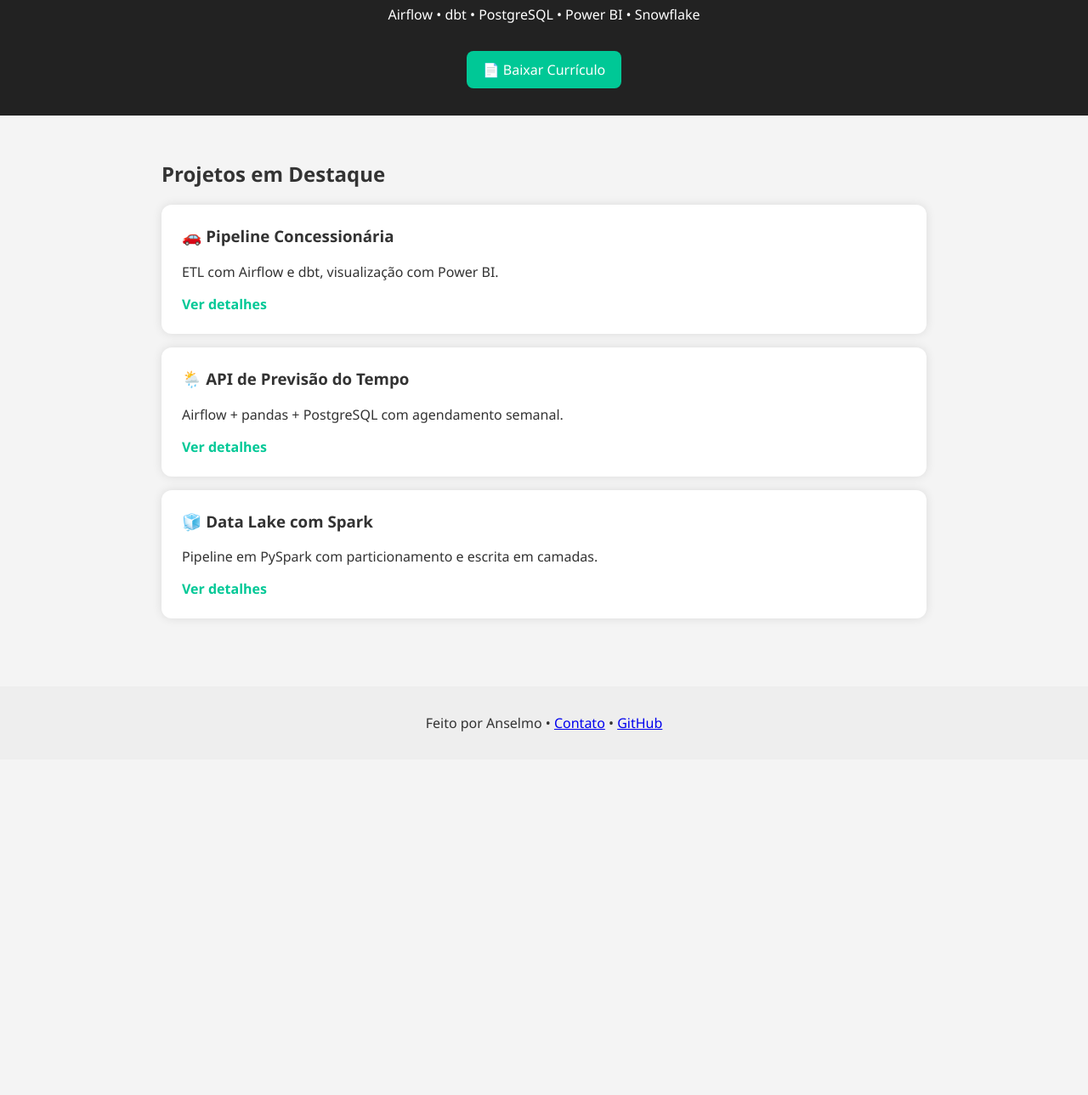
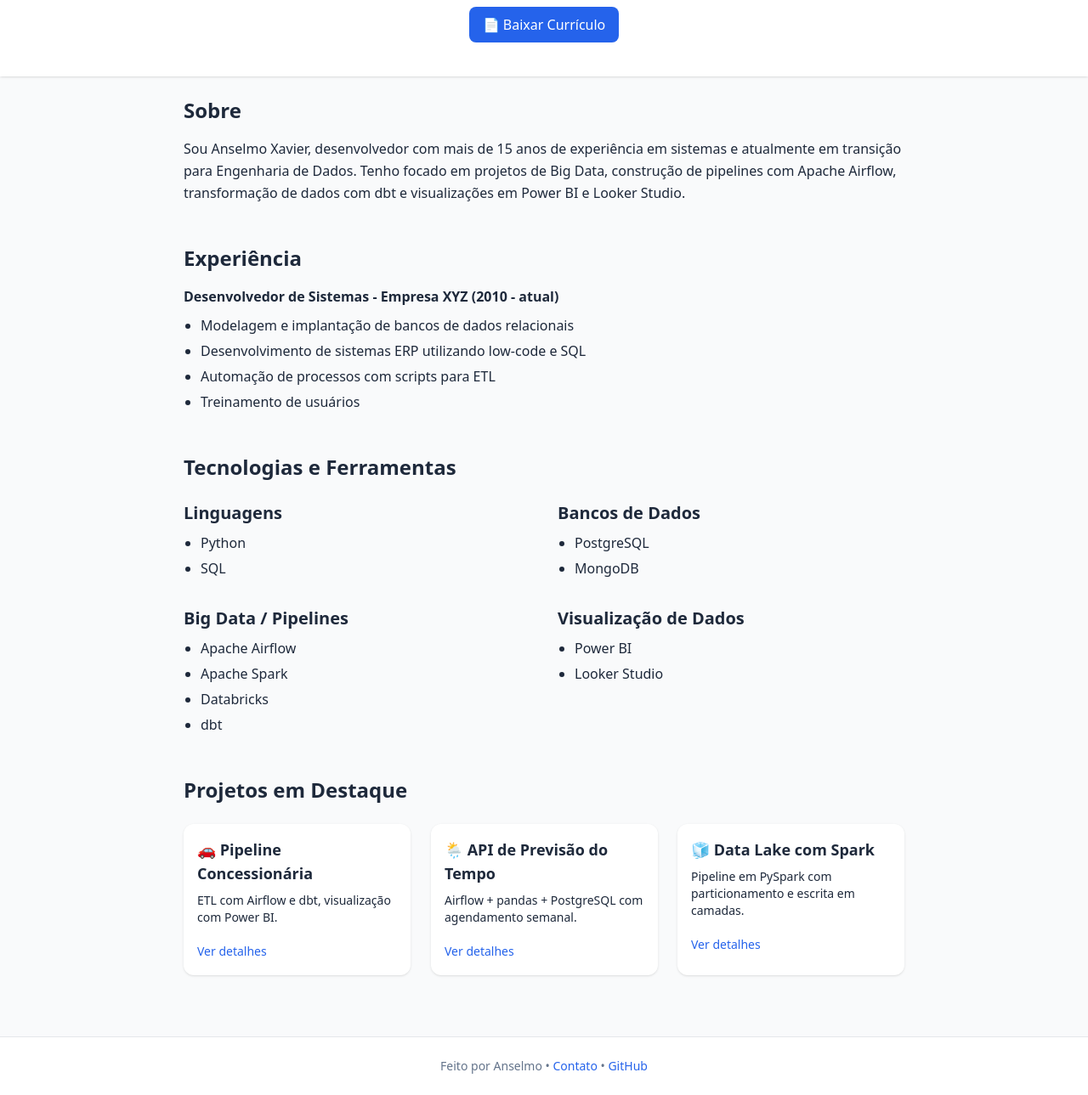
Before and after one commit to anselmoaxo/portifolio, a plain HTML site: page src/index.html in a window 1280 px wide. Shown: the part 112-1401 px from the top of the page at 85% size. Before the commit the page ends 1006 px from the top, so only its background shows below. Drawn offline with nearby package versions, Linux system fonts and the light colour scheme.

Commit message:
melhorando o layout

```diff
--- a/src/index.html
+++ b/src/index.html
@@ -4,39 +4,116 @@
   <meta charset="UTF-8" />
   <meta name="viewport" content="width=device-width, initial-scale=1.0"/>
   <title>Portfólio de Dados - Anselmo</title>
-  <link rel="stylesheet" href="style.css"/>
+  <script src="https://cdn.tailwindcss.com"></script>
+  <link href="https://unpkg.com/aos@2.3.4/dist/aos.css" rel="stylesheet">
 </head>
-<body>
-  <header>
-    <h1>Anselmo • Engenheiro de Dados</h1>
-    <p>Airflow • dbt • PostgreSQL • Power BI • Snowflake</p>
-    <a href="assets/cv-anselmo.pdf" download class="btn">📄 Baixar Currículo</a>
+
+<body class="bg-gray-50 text-slate-800 font-sans leading-relaxed">
+
+  <!-- Header -->
+  <header class="text-center py-10 bg-white shadow" data-aos="fade-down">
+    <h1 class="text-3xl font-bold text-blue-700">Anselmo • Engenheiro de Dados</h1>
+    <p class="text-sm text-slate-500 mt-2">Airflow • dbt • PostgreSQL • Power BI • Snowflake</p>
+    <a href="assets/cv-anselmo.pdf" download class="inline-block mt-4 px-4 py-2 bg-blue-600 text-white rounded-lg hover:bg-blue-700 transition">📄 Baixar Currículo</a>
   </header>
 
-  <section class="projetos">
-    <h2>Projetos em Destaque</h2>
+  <!-- Main -->
+  <main class="max-w-4xl mx-auto p-6">
 
-    <div class="projeto">
-      <h3>🚗 Pipeline Concessionária</h3>
-      <p>ETL com Airflow e dbt, visualização com Power BI.</p>
-      <a href="projetos/projeto1.html">Ver detalhes</a>
-    </div>
+    <!-- Sobre -->
+    <section id="sobre" class="mb-12" data-aos="fade-up">
+      <h2 class="text-2xl font-bold mb-4">Sobre</h2>
+      <p>Sou Anselmo Xavier, desenvolvedor com mais de 15 anos de experiência em sistemas e atualmente em transição para Engenharia de Dados. Tenho focado em projetos de Big Data, construção de pipelines com Apache Airflow, transformação de dados com dbt e visualizações em Power BI e Looker Studio.</p>
+    </section>
 
-    <div class="projeto">
-      <h3>🌦️ API de Previsão do Tempo</h3>
-      <p>Airflow + pandas + PostgreSQL com agendamento semanal.</p>
-      <a href="projetos/projeto2.html">Ver detalhes</a>
-    </div>
+    <!-- Experiência -->
+    <section id="experiencia" class="mb-12" data-aos="fade-up">
+      <h2 class="text-2xl font-bold mb-4">Experiência</h2>
+      <p class="font-semibold">Desenvolvedor de Sistemas - Empresa XYZ (2010 - atual)</p>
+      <ul class="list-disc ml-5 mt-2 space-y-1">
+        <li>Modelagem e implantação de bancos de dados relacionais</li>
+        <li>Desenvolvimento de sistemas ERP utilizando low-code e SQL</li>
+        <li>Automação de processos com scripts para ETL</li>
+        <li>Treinamento de usuários</li>
+      </ul>
+    </section>
 
-    <div class="projeto">
-      <h3>🧊 Data Lake com Spark</h3>
-      <p>Pipeline em PySpark com particionamento e escrita em camadas.</p>
-      <a href="projetos/projeto3.html">Ver detalhes</a>
-    </div>
-  </section>
+    <!-- Tecnologias -->
+    <section id="stacks" class="mb-12" data-aos="fade-up">
+      <h2 class="text-2xl font-bold mb-6">Tecnologias e Ferramentas</h2>
+      <div class="grid md:grid-cols-2 gap-8">
+        <div>
+          <h3 class="text-xl font-semibold mb-2">Linguagens</h3>
+          <ul class="list-disc ml-5 space-y-1">
+            <li>Python</li>
+            <li>SQL</li>
+          </ul>
+        </div>
+        <div>
+          <h3 class="text-xl font-semibold mb-2">Bancos de Dados</h3>
+          <ul class="list-disc ml-5 space-y-1">
+            <li>PostgreSQL</li>
+            <li>MongoDB</li>
+          </ul>
+        </div>
+        <div>
+          <h3 class="text-xl font-semibold mb-2">Big Data / Pipelines</h3>
+          <ul class="list-disc ml-5 space-y-1">
+            <li>Apache Airflow</li>
+            <li>Apache Spark</li>
+            <li>Databricks</li>
+            <li>dbt</li>
+          </ul>
+        </div>
+        <div>
+          <h3 class="text-xl font-semibold mb-2">Visualização de Dados</h3>
+          <ul class="list-disc ml-5 space-y-1">
+            <li>Power BI</li>
+            <li>Looker Studio</li>
+          </ul>
+        </div>
+      </div>
+    </section>
 
-  <footer>
-    <p>Feito por Anselmo • <a href="mailto:anselmo@email.com">Contato</a> • <a href="https://github.com/seuusuario">GitHub</a></p>
+    <!-- Projetos -->
+    <section class="mb-12" data-aos="fade-up">
+      <h2 class="text-2xl font-bold mb-6">Projetos em Destaque</h2>
+
+      <div class="grid md:grid-cols-3 gap-6">
+        <div class="bg-white p-4 rounded-xl shadow hover:shadow-md transition" data-aos="zoom-in">
+          <h3 class="text-lg font-semibold">🚗 Pipeline Concessionária</h3>
+          <p class="text-sm mt-2 mb-4">ETL com Airflow e dbt, visualização com Power BI.</p>
+          <a href="projetos/projeto1.html" class="text-blue-600 hover:underline text-sm">Ver detalhes</a>
+        </div>
+
+        <div class="bg-white p-4 rounded-xl shadow hover:shadow-md transition" data-aos="zoom-in">
+          <h3 class="text-lg font-semibold">🌦️ API de Previsão do Tempo</h3>
+          <p class="text-sm mt-2 mb-4">Airflow + pandas + PostgreSQL com agendamento semanal.</p>
+          <a href="projetos/projeto2.html" class="text-blue-600 hover:underline text-sm">Ver detalhes</a>
+        </div>
+
+        <div class="bg-white p-4 rounded-xl shadow hover:shadow-md transition" data-aos="zoom-in">
+          <h3 class="text-lg font-semibold">🧊 Data Lake com Spark</h3>
+          <p class="text-sm mt-2 mb-4">Pipeline em PySpark com particionamento e escrita em camadas.</p>
+          <a href="projetos/projeto3.html" class="text-blue-600 hover:underline text-sm">Ver detalhes</a>
+        </div>
+      </div>
+    </section>
+  </main>
+
+  <!-- Footer -->
+  <footer class="bg-white border-t text-center py-6 text-sm text-slate-500" data-aos="fade-up">
+    <p>Feito por Anselmo •
+      <a href="mailto:anselmo@email.com" class="text-blue-600 hover:underline">Contato</a> •
+      <a href="https://github.com/seuusuario" class="text-blue-600 hover:underline">GitHub</a>
+    </p>
   </footer>
+
+  <!-- Scripts -->
+  <script src="https://unpkg.com/aos@2.3.4/dist/aos.js"></script>
+  <script>
+    AOS.init({ duration: 1000 });
+  </script>
+
 </body>
 </html>
--- a/src/style.css
+++ /dev/null
@@ -1,55 +0,0 @@
-body {
-  font-family: 'Segoe UI', sans-serif;
-  margin: 0;
-  padding: 0;
-  background: #f4f4f4;
-  color: #333;
-}
-
-header {
-  background: #222;
-  color: white;
-  text-align: center;
-  padding: 2rem;
-}
-
-header .btn {
-  margin-top: 1rem;
-  padding: 0.7rem 1.2rem;
-  background: #00c896;
-  color: white;
-  text-decoration: none;
-  border-radius: 8px;
-  display: inline-block;
-}
-
-.projetos {
-  padding: 2rem;
-  max-width: 900px;
-  margin: auto;
-}
-
-.projeto {
-  background: white;
-  border-radius: 12px;
-  padding: 1.5rem;
-  margin-bottom: 1rem;
-  box-shadow: 0 0 12px rgba(0,0,0,0.1);
-}
-
-.projeto h3 {
-  margin-top: 0;
-}
-
-.projeto a {
-  color: #00c896;
-  text-decoration: none;
-  font-weight: bold;
-}
-
-footer {
-  text-align: center;
-  padding: 1rem;
-  background: #eee;
-  margin-top: 2rem;
-}
```
Also changed, not shown: index.html (deleted, +0 -167 lines), src/projetos/projeto1.html (+44 -18 lines).
